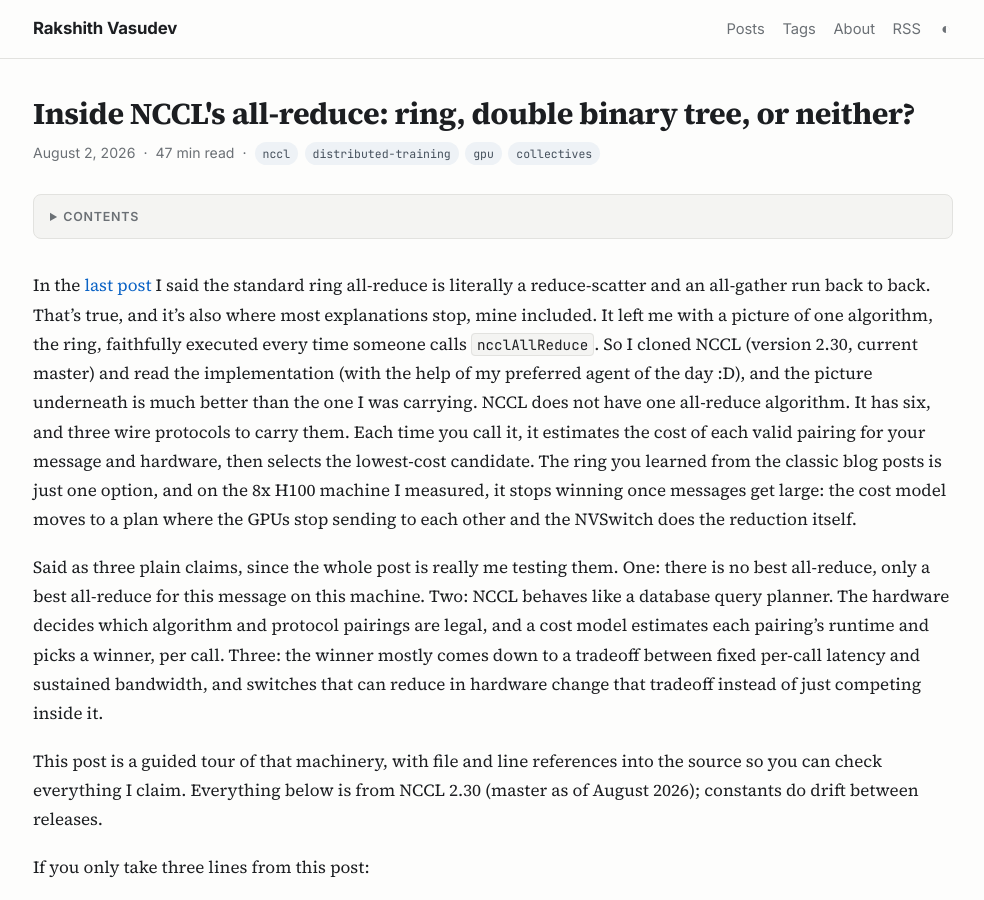
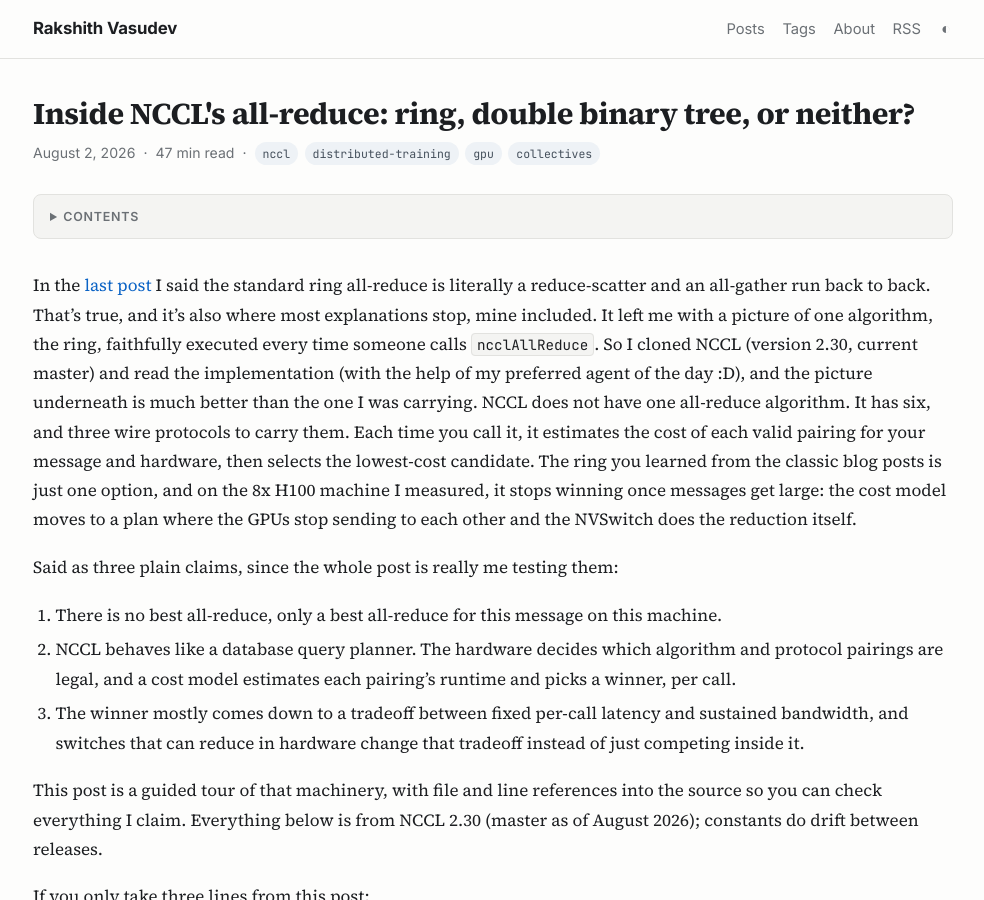
Before and after one commit to rakshithvasudev/rakshithvasudev.github.io, a Jekyll site: the page built from _posts/2026-08-02-inside-nccl-allreduce.md, in a window 1280 px wide and 900 px high. Shown: the whole window, without its empty margins (147-1131 px from the left). Built offline with Jekyll 4.4.1, drawn with Linux system fonts in a browser that asks for light colours.

Commit message:
Format the three intro claims as a list

```diff
--- a/_posts/2026-08-02-inside-nccl-allreduce.md
+++ b/_posts/2026-08-02-inside-nccl-allreduce.md
@@ -20,14 +20,16 @@ measured, it stops winning once messages get large: the cost model moves to a
 plan where the GPUs stop sending to each other and the NVSwitch does the
 reduction itself.
 
-Said as three plain claims, since the whole post is really me testing them. One:
-there is no best all-reduce, only a best all-reduce for this message on this
-machine. Two: NCCL behaves like a database query planner.
-The hardware decides which algorithm and protocol pairings are legal, and a cost
-model estimates each pairing's runtime and picks a winner, per call. Three: the winner
-mostly comes down to a tradeoff between fixed per-call latency and sustained
-bandwidth, and switches that can reduce in hardware change that tradeoff
-instead of just competing inside it.
+Said as three plain claims, since the whole post is really me testing them:
+
+1. There is no best all-reduce, only a best all-reduce for this message on
+   this machine.
+2. NCCL behaves like a database query planner. The hardware decides which
+   algorithm and protocol pairings are legal, and a cost model estimates each
+   pairing's runtime and picks a winner, per call.
+3. The winner mostly comes down to a tradeoff between fixed per-call latency
+   and sustained bandwidth, and switches that can reduce in hardware change
+   that tradeoff instead of just competing inside it.
 
 This post is a guided tour of that machinery, with file and line references into the
 source so you can check everything I claim. Everything below is from NCCL 2.30
```
